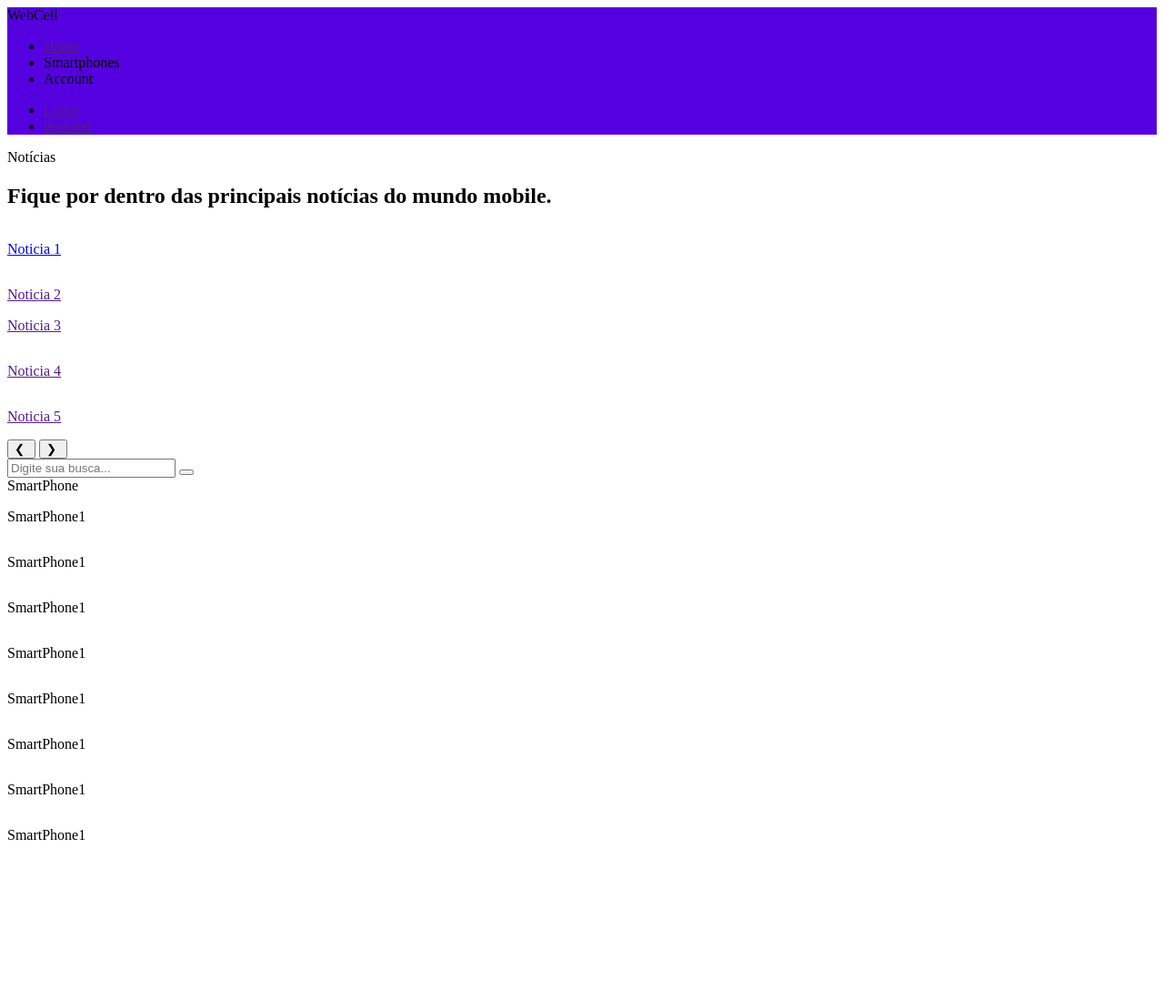
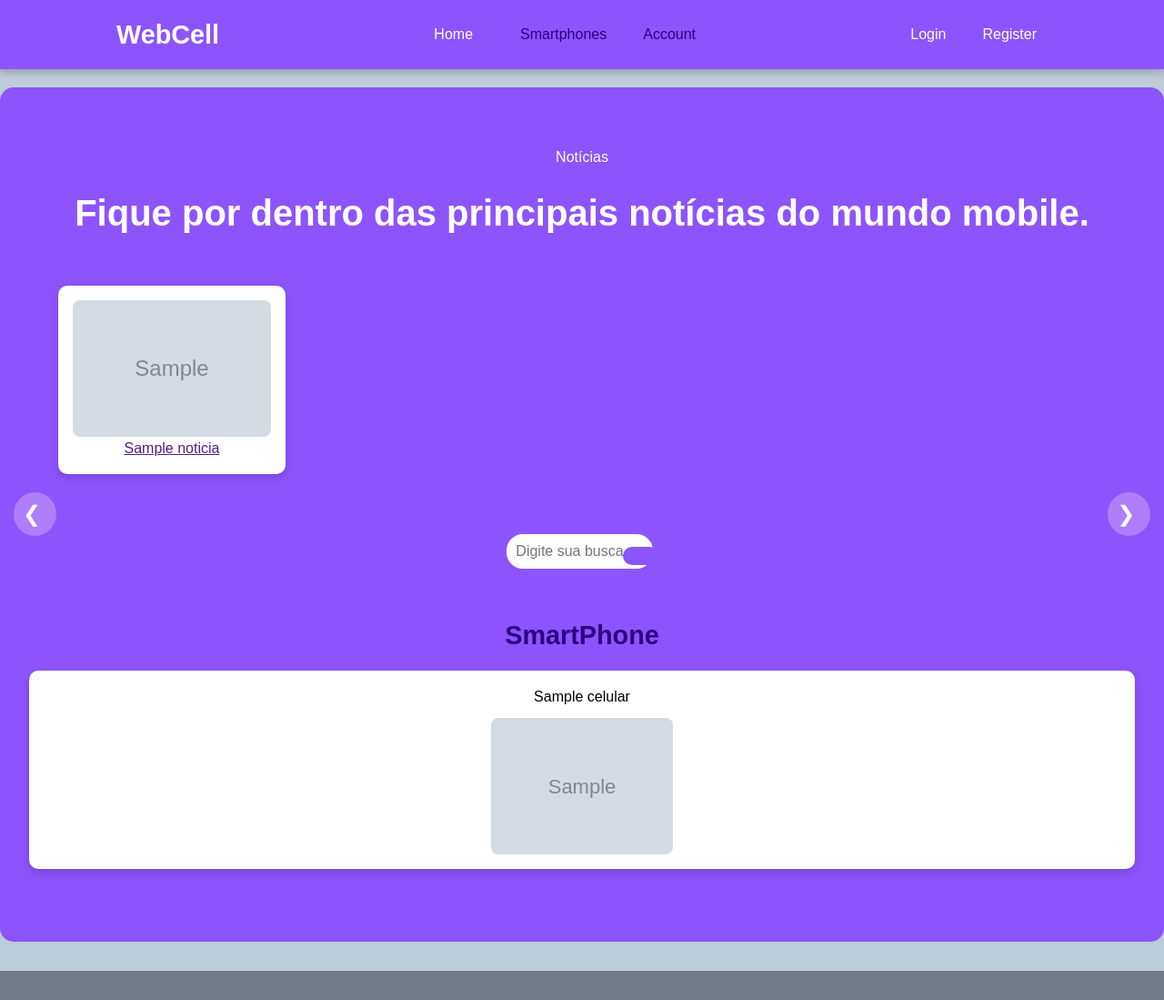
Before and after one commit to hiildh/projeto-desenvolvimento-web, a Django app: template core/templates/layout-prin.html in a window 1280 px wide. Shown: the whole page at 91% size. Before the commit the page ends 923 px from the top, so only its background shows below. Run offline with Django 5.2, Linux system fonts and the light colour scheme; the template is opened without the code that fills it: values that come from a table or form of the project are taken from there, others are empty; tables that the repository leaves empty hold one stand-in row (values such as "Sample post"); grey boxes marked "Sample" are stand-in pictures.

Commit message:
implementação de rotas e conexão do django com o front

```diff
--- a/core/models.py
+++ b/core/models.py
@@ -31,6 +31,7 @@ class Celular(models.Model):
     camera = models.FloatField(default=0.0)
     tipo_conexao = models.CharField(max_length=100, default='')
     link_venda = models.URLField(max_length=200, default='')
+    imagem_link = models.URLField(max_length=200, null=True, blank=True)
 
     def __str__(self):
         return f'{self.nome} - {self.modelo}'
--- a/core/static/layout-prin.css
+++ b/core/static/layout-prin.css
@@ -1,3 +1,209 @@
-header{
-    background-color: rgb(85, 0, 223);
+/* Configurações Gerais */
+* {
+    margin: 0;
+    padding: 0;
+    box-sizing: border-box;
+    font-family: Arial, sans-serif;
 }
+
+body {
+    background-color: #bcccd8; /* color5 */
+    color: #2c0282; /* color3 */
+    line-height: 1.6;
+}
+
+header {
+    background-color: #8c54fc; /* color1 */
+    padding: 15px 10%;
+    display: flex;
+    justify-content: space-between;
+    align-items: center;
+    box-shadow: 0px 4px 8px rgba(0, 0, 0, 0.2);
+}
+
+header .logo {
+    font-size: 1.8rem;
+    color: #fff;
+    font-weight: bold;
+}
+
+header ul {
+    display: flex;
+    gap: 1rem;
+}
+
+header ul li {
+    list-style: none;
+}
+
+header ul li a {
+    color: #ffffff;
+    text-decoration: none;
+    font-size: 1rem;
+    padding: 8px 12px;
+    transition: 0.3s ease;
+}
+
+header ul li a:hover {
+    background-color: #ad7ffa; /* color2 */
+    border-radius: 5px;
+}
+
+.main {
+    padding: 20px 10%;
+}
+
+.hero {
+    background-color: #8c54fc; /* color1 */
+    color: #fff;
+    text-align: center;
+    padding: 4rem 2rem;
+    border-radius: 15px;
+    margin: 20px 0;
+    position: relative;
+}
+
+.hero h2 {
+    font-size: 2.5rem;
+    margin: 1rem 0;
+}
+
+.hero .carrossel {
+    display: flex;
+    overflow: hidden;
+    padding: 2rem;
+    gap: 1.5rem;
+}
+
+.hero .carrossel .layout {
+    display: flex;
+    transition: transform 0.4s ease-in-out;
+}
+
+.carrssoel-item {
+    min-width: 250px;
+    background-color: #ffffff;
+    color: #2c0282; /* color3 */
+    border-radius: 10px;
+    box-shadow: 0 4px 8px rgba(0, 0, 0, 0.15);
+    text-align: center;
+    padding: 1rem;
+    transition: transform 0.3s;
+}
+
+.carrssoel-item:hover {
+    transform: scale(1.05);
+}
+
+.carrssoel-item img {
+    width: 100%;
+    height: 150px;
+    object-fit: cover;
+    border-radius: 8px;
+}
+
+.left-arrow, .right-arrow {
+    background-color: #ad7ffa; /* color2 */
+    border: none;
+    color: #ffffff;
+    font-size: 1.5rem;
+    padding: 10px;
+    border-radius: 50%;
+    cursor: pointer;
+    position: absolute;
+    top: 50%;
+    transform: translateY(-50%);
+    transition: background-color 0.3s;
+}
+
+.left-arrow:hover, .right-arrow:hover {
+    background-color: #2c0282; /* color3 */
+}
+
+.left-arrow {
+    left: 15px;
+}
+
+.right-arrow {
+    right: 15px;
+}
+
+.search {
+    margin-top: 2rem;
+    display: flex;
+    justify-content: center;
+}
+
+.search input {
+    padding: 10px;
+    width: 70%;
+    border: 2px solid #8c54fc; /* color1 */
+    border-radius: 20px;
+    font-size: 1rem;
+    outline: none;
+    color: #2c0282; /* color3 */
+    transition: border-color 0.3s;
+}
+
+.search input:focus {
+    border-color: #ad7ffa; /* color2 */
+}
+
+.search button {
+    background-color: #8c54fc; /* color1 */
+    color: white;
+    padding: 10px 20px;
+    border: none;
+    border-radius: 20px;
+    margin-left: -40px;
+    cursor: pointer;
+    transition: background-color 0.3s;
+}
+
+.search button:hover {
+    background-color: #2c0282; /* color3 */
+}
+
+.smartphones {
+    margin-top: 3rem;
+}
+
+.smartphones span {
+    font-size: 1.8rem;
+    font-weight: bold;
+    color: #2c0282; /* color3 */
+    display: block;
+    margin-bottom: 1rem;
+}
+
+.smartphones .smt1{
+    color: #000000;
+    background-color: #fff;
+    border-radius: 10px;
+    text-align: center;
+    padding: 1rem;
+    margin: 1rem 0;
+    box-shadow: 0 4px 8px rgba(0, 0, 0, 0.15);
+    transition: transform 0.3s;
+}
+
+.smartphones div:hover {
+    transform: scale(1.05);
+}
+
+.smartphones img {
+    width: 100%;
+    height: auto;
+    max-width: 200px;
+    margin-top: 10px;
+    border-radius: 8px;
+}
+
+footer {
+    background-color: #717c86; /* color4 */
+    color: white;
+    padding: 1rem 10%;
+    text-align: center;
+    margin-top: 2rem;
+    font-size: 0.9rem;
+}
--- a/core/templates/layout-prin.html
+++ b/core/templates/layout-prin.html
@@ -3,19 +3,19 @@
     <meta charset="UTF-8">
     <meta name="viewport" content="width=device-width, initial-scale=1.0">
     <title>WebCell</title>
-    <link rel="stylesheet" href="./static/layout-prin.css">
+    <link rel="stylesheet" href="../static/layout-prin.css">
 </head>
 <body>
     <header>
         <span class="logo">WebCell</span>
         <ul>
-            <li><a href="">Home</a></li>
+            <li><a href="/">Home</a></li>
             <li><a href=""></a>Smartphones</li>
             <li><a href=""></a>Account</li>
         </ul>
         <ul>
-            <li><a href="">Login</a></li>
-            <li><a href="">Register</a></li>
+            <li><a href="/login/">Login</a></li>
+            <li><a href="/cadastro_user/">Register</a></li>
         </ul>
     </header>
     <main>
@@ -24,35 +24,14 @@
             <h2>Fique por dentro das principais notícias do mundo mobile.</h2>
             <div class="carrossel">
                 <div class="layout">
-                    <div class="carrssoel-item">
-                        <a href="https://www.techtudo.com.br/listas/2024/10/celular-samsung-galaxy-512-gb-6-opcoes-para-nao-ficar-sem-memoria-edqualcomprar.ghtml" target="_blank"><!--target -> serve para impor alguma acao quando o usuario clicar no link, blank é para clicar e abrir outra página.-->
-                            <img src="" alt="">
-                            <p>Noticia 1</p>
-                        </a>
-                    </div>
-                    <div class="carrssoel-item">
-                        <a href="" target="_blank">
-                            <img src="" alt="">
-                            <p>Noticia 2</p>
-                        </a>
-                    </div>
-                    <div class="carrssoel-item">
-                        <a href="" target="_blank">
-                            <p>Noticia 3</p>
-                        </a>
-                    </div>
-                    <div class="carrssoel-item">
-                        <a href="" target="_blank">
-                            <img src="" alt="">
-                            <p>Noticia 4</p>
-                        </a>
-                    </div>
-                    <div class="carrssoel-item">
-                        <a href="" target="_blank">
-                            <img src="" alt="">
-                            <p>Noticia 5</p>
-                        </a>
-                    </div>
+                    {% for noticia in noticias %}
+                        <div class="carrssoel-item">
+                            <a href="" target="_blank"><!--target -> serve para impor alguma acao quando o usuario clicar no link, blank é para clicar e abrir outra página.-->
+                                <img src="{{ noticia.imagem_link }}" alt="{{ noticia.titulo }}">
+                                <p>{{noticia.titulo}}</p>
+                            </a>
+                        </div>
+                    {% endfor %}
                 </div>
             </div>
             <button class="left-arrow" onclick="moveSlide(-1)">&#10094; <img src=""></button>
@@ -65,45 +44,12 @@
             </section>
             <section class="smartphones">
                 <span>SmartPhone</span>
-                <div class="smt1">
-                    <p>SmartPhone1</p>
-                    <img src="" alt="">
-                </div>
-                <div class="smt2">
-                    <p>SmartPhone1</p>
-                    <img src="" alt="">
-                    <a href=""></a>
-                </div>
-                <div class="smt3">
-                    <p>SmartPhone1</p>
-                    <a href=""></a>
-                    <img src="" alt="">
-                </div>
-                <div class="smt4">
-                    <p>SmartPhone1</p>
-                    <a href=""></a>
-                    <img src="" alt="">
-                </div>
-                <div class="smt5">
-                    <p>SmartPhone1</p>
-                    <a href=""></a>
-                    <img src="" alt="">
-                </div>
-                <div class="smt6">
-                    <p>SmartPhone1</p>
-                    <a href=""></a>
-                    <img src="" alt="">
-                </div>
-                <div class="smt7">
-                    <p>SmartPhone1</p>
-                    <a href=""></a>
-                    <img src="" alt="">
-                </div>
-                <div class="smt8">
-                    <p>SmartPhone1</p>
-                    <a href=""></a>
-                    <img src="" alt="">
-                </div>
+                {% for celular in celulares %}
+                    <div id="{{celular.id}}" class="smt1" onclick="location.href='/detalhar-celular/{{celular.id}}'">
+                        <p>{{celular.nome}}</p>
+                        <img src="{{celular.imagem_link}}" alt="{{celular.nome}}">
+                    </div>
+                {% endfor %}
             </section>
         </section>
     </main>
--- a/core/urls.py
+++ b/core/urls.py
@@ -1,12 +1,15 @@
 from django.urls import path
-from .views import adicionar_noticia, listar_noticias, listar_celulares, cadastro_user, adicionar_celular
+from .views import adicionar_noticia, listar_noticias, listar_celulares, cadastro_user, adicionar_celular, gerar_home, detalhar_celular
 from django.contrib.auth import views as auth_views
 
 urlpatterns = [
+    path('', gerar_home, name='index'),
+    path('detalhar-celular/<int:id>/', detalhar_celular, name='detalhar_celular'),
     path('noticias/', listar_noticias, name='listar_noticias'),
     path('adicionar-noticia/', adicionar_noticia, name='adicionar_noticia'),
     path('adicionar-celular/', adicionar_celular, name='adicionar_celular'),
     path('celulares/', listar_celulares, name='listar_celulares'),
     path('cadastro_user/', cadastro_user, name='cadastro_user'),
     path('login/', auth_views.LoginView.as_view(template_name='login.html'), name='login'),  # Adiciona login
+    path('logout/', auth_views.LogoutView.as_view(), name='logout'),  # Adiciona logout
 ]
```
Also changed, not shown: core/static/cadastro_user.css (+7 -0 lines), core/templates/paginacelulares.html (+6 -5 lines), core/views.py (+10 -0 lines), core/migrations/0005_celular_imagem_link.py (added).
